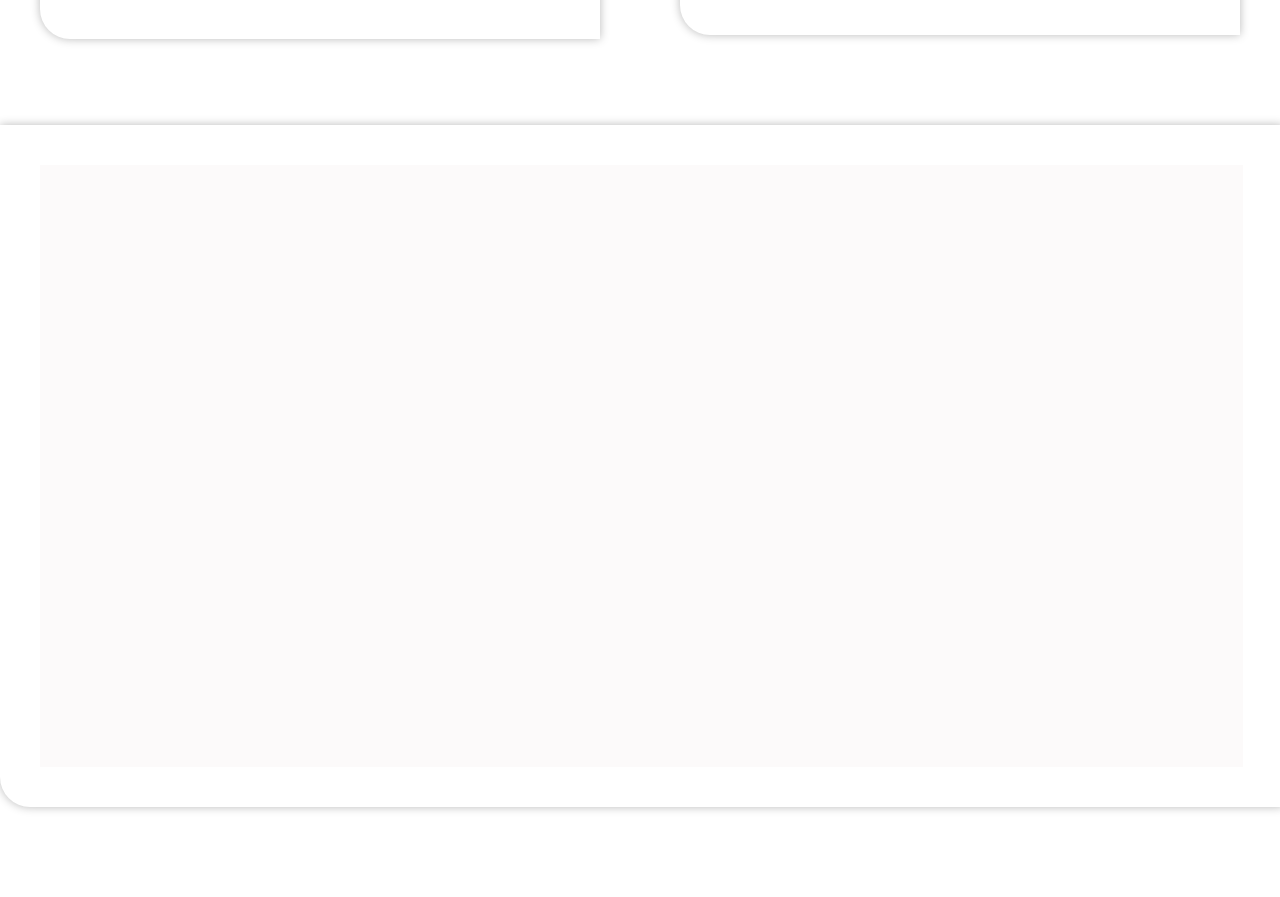
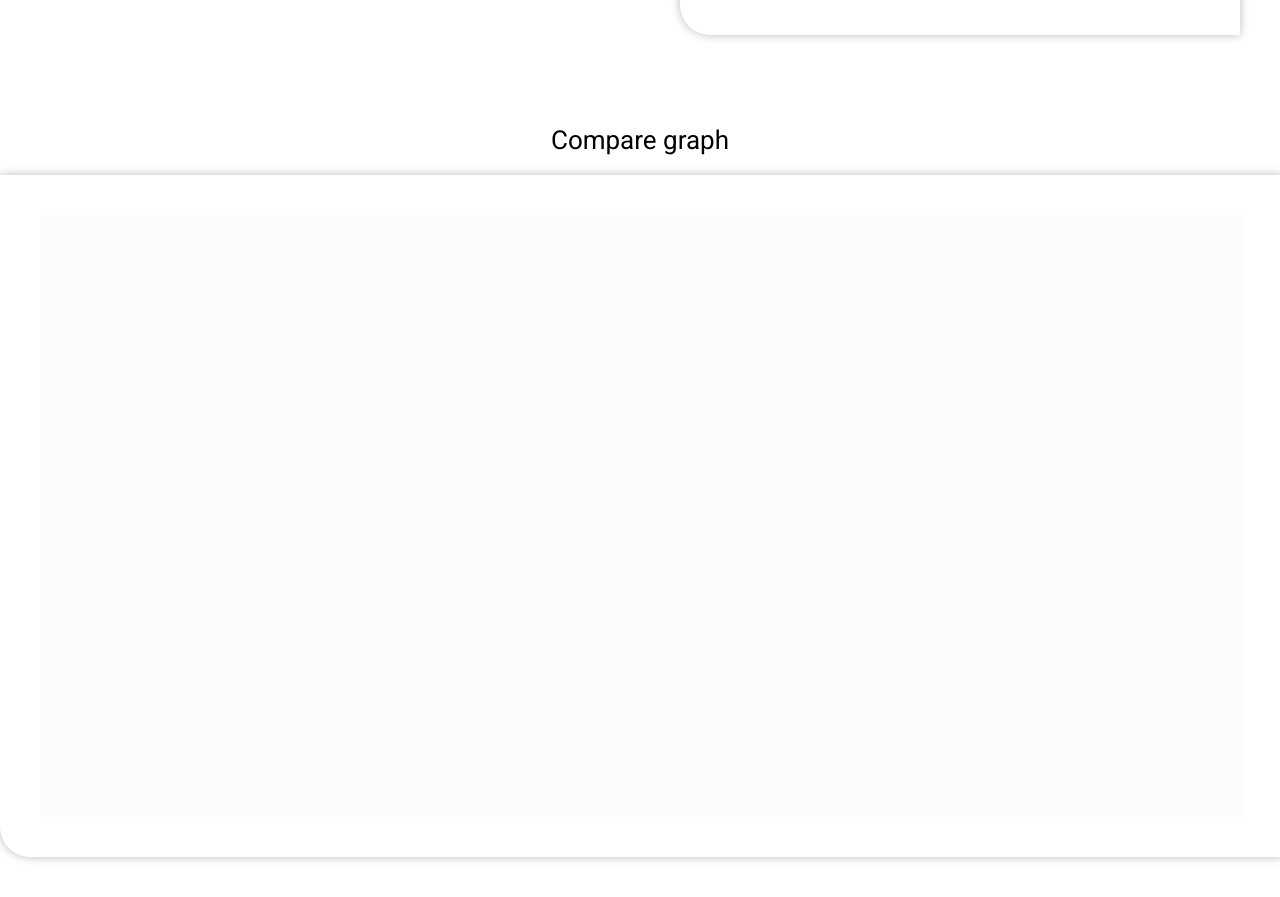
Before and after one commit to samuelalberius/HPS-FollowUp, a website: page public/index.html in a window 1280 px wide. Shown: the part 1640-2537 px from the top of the page. Before the commit the page ends 2487 px from the top, so only its background shows below. Drawn offline with nearby package versions, Linux system fonts and the light colour scheme.

Commit message:
small changes

```diff
--- a/public/index.html
+++ b/public/index.html
@@ -66,7 +66,7 @@
 			<div id ="nameLeft" class="name">
 				Power graph
 			</div>
-			<canvas id="chartLeft"></canvas>
+			<canvas id="power_graph"></canvas>
 		</div>
 		<div id="informationRight" class="graph">
 			<div id ="nameRight" class="name">
@@ -78,7 +78,12 @@
 		</div>
 	</div>
 	<div class="compare_center">
-		<canvas id="compare_graph"></canvas>
+		<div class="compare_container">
+			<div id="nameBottom" class="name">
+				Compare graph
+			</div>
+				<canvas id="compare_graph"></canvas>
+		</div>
 	</div>
 	<script src="final.js"></script>
 	</div>
--- a/public/stylesheet.css
+++ b/public/stylesheet.css
@@ -141,6 +141,10 @@ tr:nth-child(even) {
 
 }
 
+#nameBottom {
+
+}
+
 .graphArea p {
 	padding: 100px;
 	text-align: left;
@@ -273,8 +277,13 @@ footer a {
 	padding: 40px 0;
 }
 
+.compare_container {
+
+}
+
 #compare_graph {
-	width: 94%;
+	min-width: 94%;
+	max-width: 94%;
 	background-color: white;
 	padding: 0;
 	margin: 0 auto;
```
